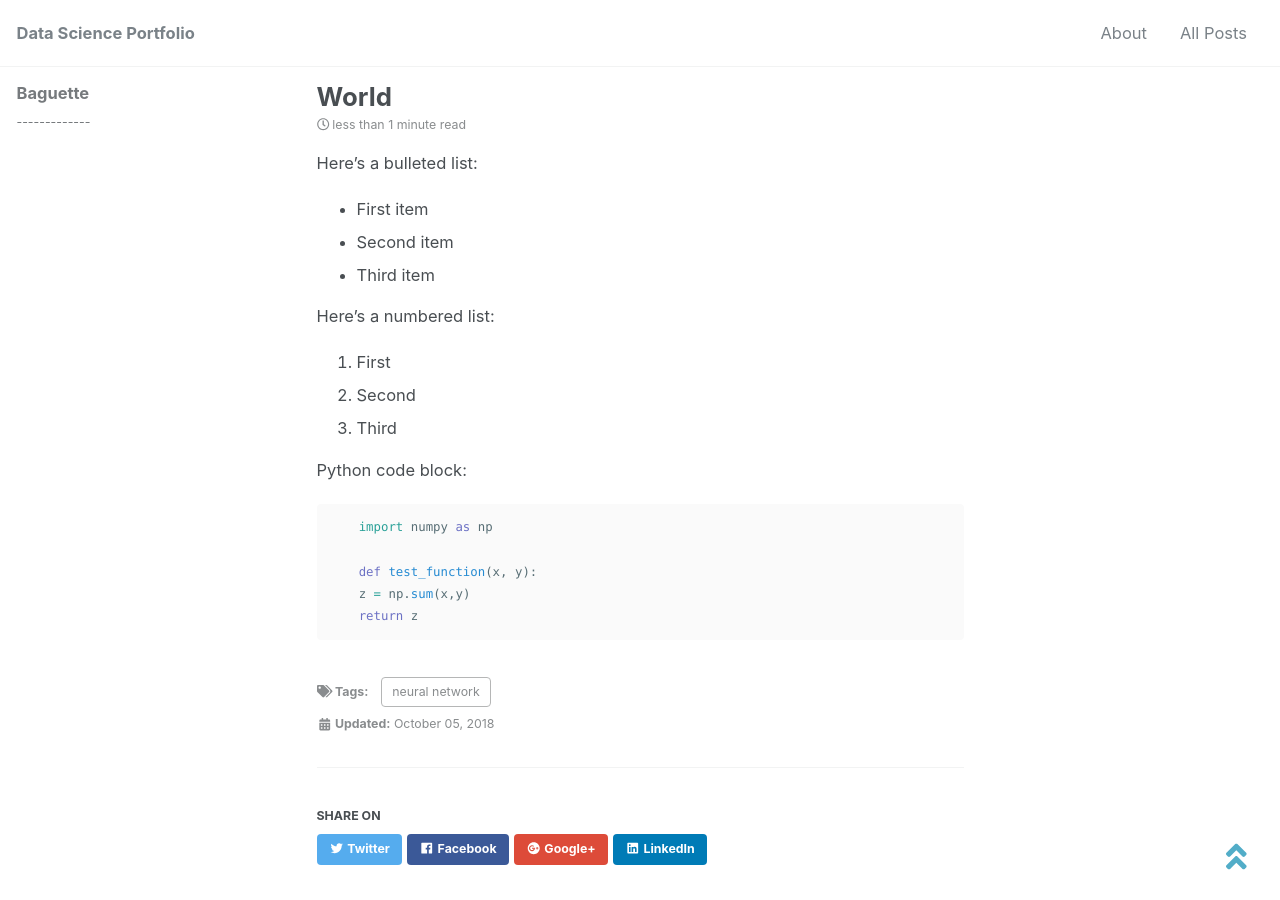
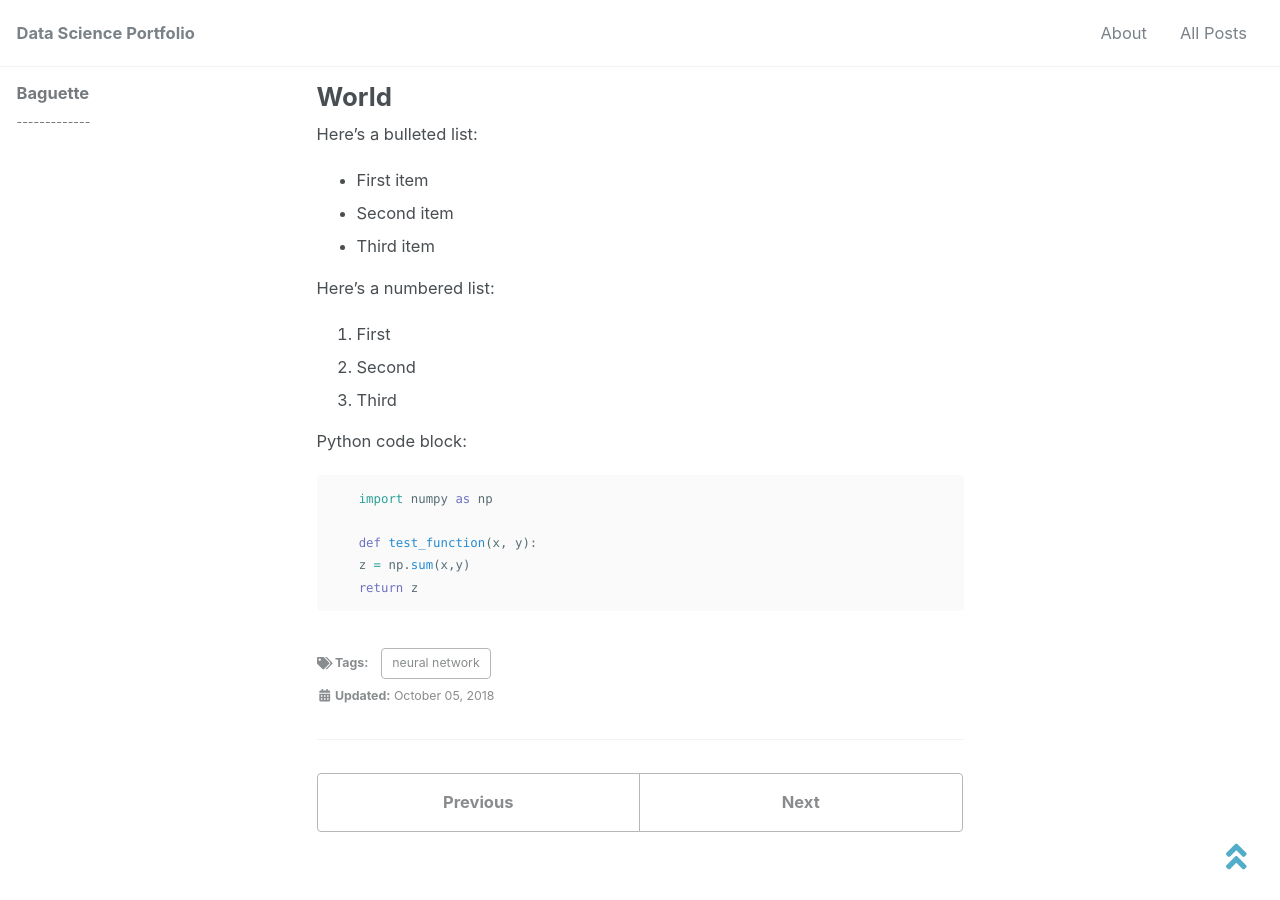
Before and after one commit to baguettexci/baguettexci.gituhb.io, a Jekyll site: the page built from _posts/2018-10-05-World.md, in a window 1280 px wide and 900 px high. Built offline with Jekyll 4.4.1, drawn with Linux system fonts in a browser that asks for light colours; nearby versions of some CDN libraries; some of the changed lines change nothing that is shown.

Commit message:
Update _config.yml

```diff
--- a/_config.yml
+++ b/_config.yml
@@ -282,9 +282,9 @@
     values:
       layout: single
       author_profile: true
-      read_time: true
+      read_time: false
       comments: # true
-      share: true
+      share: false
       related: true
 
   # _pages
```
